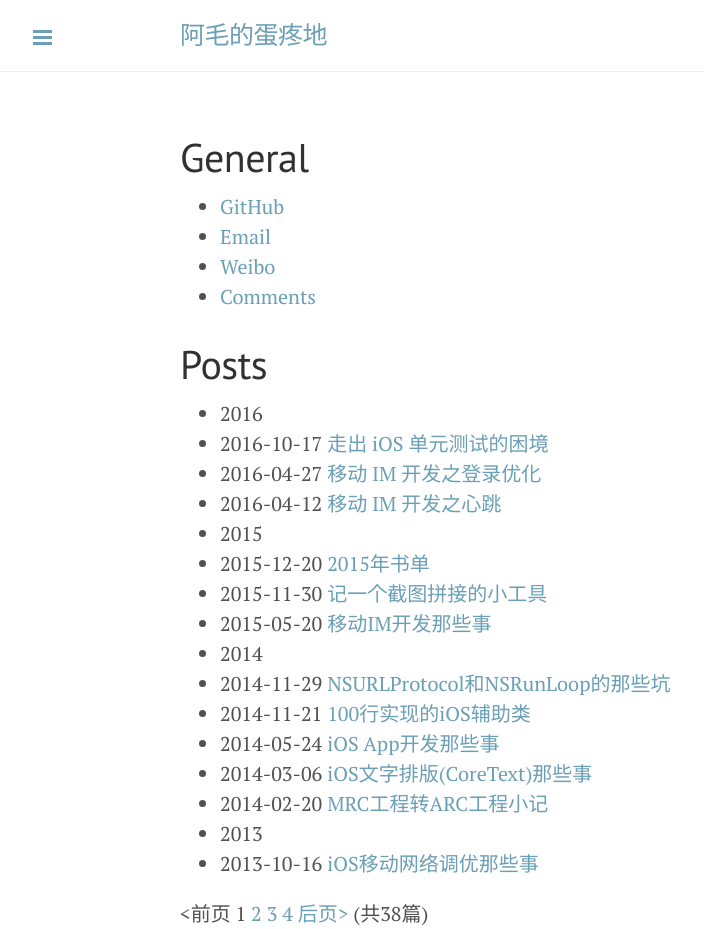
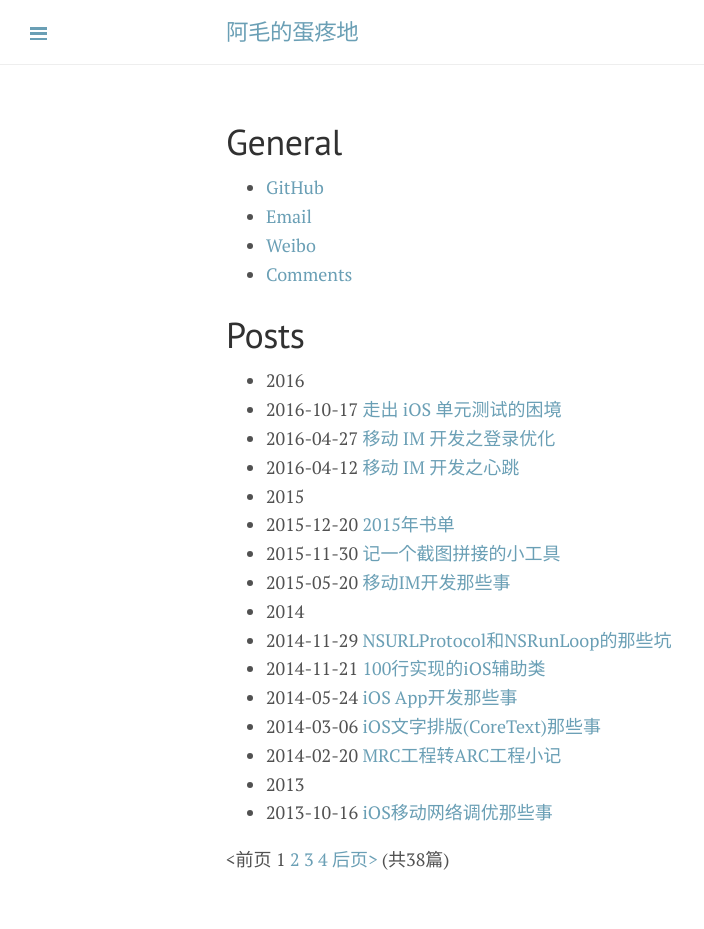
Before and after one commit to xiangwangfeng/xiangwangfeng.github.io, a Jekyll site: the page built from index.html, in a window 1280 px wide. Shown: the whole page, without its empty margins (0-704 px from the left). Built offline with Jekyll 4.4.1, drawn with Linux system fonts in a browser that asks for light colours; the list of posts is cut into pages by our own code; after the commit the page ends 900 px from its top, so only the background shows below that.

Commit message:
update css

```diff
--- a/public/css/poole.css
+++ b/public/css/poole.css
@@ -50,11 +50,11 @@ body {
 html {
   font-family: "Helvetica Neue", Helvetica, Arial, sans-serif;
   font-size: 16px;
-  line-height: 1.5;
+  line-height: 1.6;
 }
 @media (min-width: 38em) {
   html {
-    font-size: 20px;
+    font-size: 18px;
   }
 }
 
```
